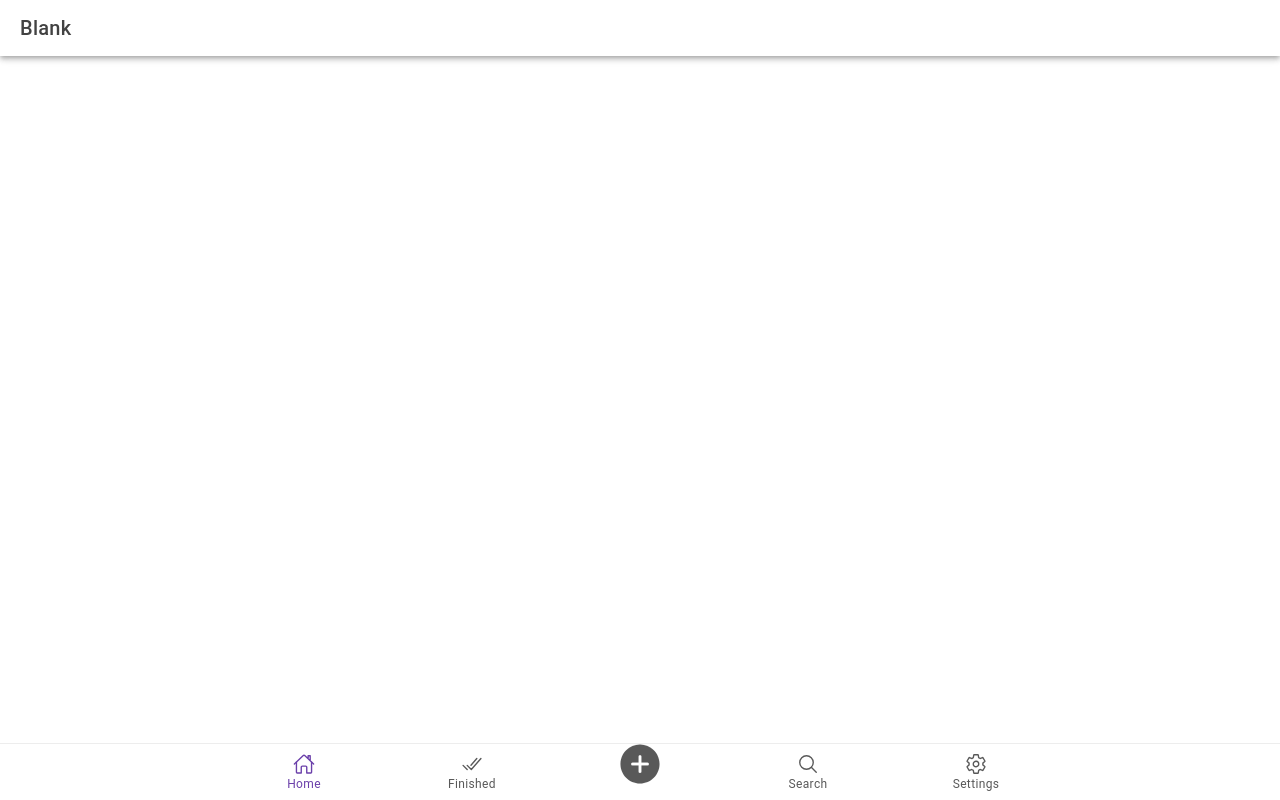
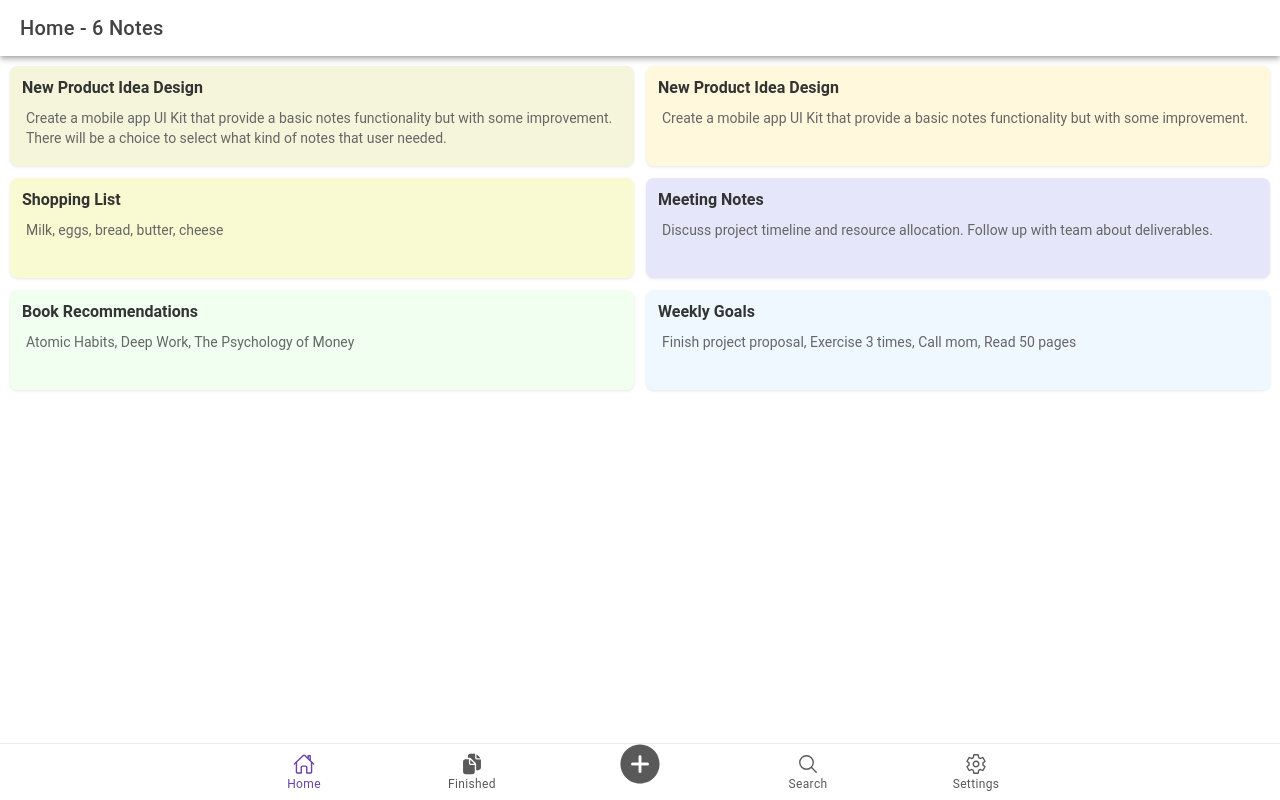
Before and after one commit to XuanDongVo/ionic-app, a React (Vite) app in the folder frontend/: page /home in a window 1280 px wide. Built offline with nearby package versions, Linux system fonts and the light colour scheme.

Commit message:
UI Home with fake data

```diff
--- a/frontend/src/App.tsx
+++ b/frontend/src/App.tsx
@@ -32,7 +32,7 @@ import './theme/variables.css';
 
 import { IonApp, IonRouterOutlet, IonTabs, IonTabBar, IonTabButton, IonIcon, IonLabel, setupIonicReact } from '@ionic/react';
 import { IonReactRouter } from '@ionic/react-router';
-import { homeOutline, checkmarkDoneOutline, searchOutline, settingsOutline, addCircle } from 'ionicons/icons';
+import { homeOutline, documents, searchOutline, settingsOutline, addCircle } from 'ionicons/icons';
 import { Route, Redirect } from 'react-router-dom';
 
 import Home from './pages/Home';
@@ -58,11 +58,10 @@ const App: React.FC = () => (
           </IonTabButton>
 
           <IonTabButton tab="finished" href="/finished">
-            <IonIcon icon={checkmarkDoneOutline} />
+            <IonIcon icon={documents} />
             <IonLabel>Finished</IonLabel>
           </IonTabButton>
 
-          {/* Nút tròn ở giữa */}
           <IonTabButton tab="add" onClick={() => alert('Add new note')}>
             <IonIcon icon={addCircle} style={{ fontSize: '48px', marginTop: '-16px' }} />
           </IonTabButton>
--- /dev/null
+++ b/frontend/src/components/NoteCard.tsx
@@ -0,0 +1,34 @@
+import React from 'react';
+import {
+  IonCard,
+  IonCardHeader,
+  IonCardTitle,
+  IonCardContent,
+  IonRippleEffect
+} from '@ionic/react';
+
+import { NoteCardProps } from '../types';
+
+const NoteCard: React.FC<NoteCardProps> = ({ note }) => (
+  <div className="note-wrapper">
+    <IonCard
+      className="note-card ion-activatable"
+      style={{
+        backgroundColor: note.color,
+        minHeight: '100px',
+        maxHeight: '300px',
+        overflow: 'hidden',
+      }}
+    >
+      <IonCardHeader>
+        <IonCardTitle className="note-title">{note.title}</IonCardTitle>
+      </IonCardHeader>
+      <IonCardContent className="note-content">
+        {note.content}
+      </IonCardContent>
+      <IonRippleEffect />
+    </IonCard>
+  </div>
+);
+
+export default NoteCard;
--- a/frontend/src/pages/Home.css
+++ b/frontend/src/pages/Home.css
@@ -0,0 +1,195 @@
+/* Empty state styles */
+.empty-state {
+  display: flex;
+  flex-direction: column;
+  align-items: center;
+  justify-content: center;
+  height: 100%;
+  text-align: center;
+}
+
+.empty-illustration {
+  max-width: 70%;
+}
+
+.empty-illustration img {
+  width: 100%;
+}
+
+.empty-title {
+  font-size: 24px;
+  font-weight: 600;
+  color: #333;
+}
+
+.empty-text {
+  color: #666;
+  line-height: 1.5;
+  margin: 0 0 1rem 0;
+}
+
+.arrow-down {
+  margin-top: 2rem;
+  animation: bounce 2s infinite;
+}
+
+.arrow-down img {
+  width: 30px;
+  opacity: 0.6;
+}
+
+.add-button {
+  position: relative;
+  overflow: visible !important;
+}
+
+.add-circle {
+  background-color: #6c4aa0;
+  width: 56px;
+  height: 56px;
+  border-radius: 50%;
+  display: flex;
+  align-items: center;
+  justify-content: center;
+  position: absolute;
+  bottom: 8px;
+  box-shadow: 0 4px 8px rgba(0, 0, 0, 0.2);
+}
+
+.add-circle ion-icon {
+  font-size: 24px;
+  color: white;
+}
+
+
+
+.notes-grid {
+  display: grid;
+  grid-template-columns: repeat(2, 1fr);
+  padding: 2px;
+  width: 100%;
+  grid-gap: 0.5rem ;
+  padding: 0.5rem;
+}
+
+.note-wrapper {
+  padding: 2px;
+}
+
+.note-card {
+  border-radius: 8px;
+  box-shadow: 0 1px 3px rgba(0, 0, 0, 0.1);
+  display: flex;
+  flex-direction: column;
+  height: 100%;
+  margin: 0;
+  position: relative;
+  overflow: hidden;
+}
+
+.note-title {
+  font-size: 16px;
+  font-weight: 600;
+  color: #333;
+  margin-bottom: 4px;
+}
+
+.note-content {
+  font-size: 14px;
+  color: #666;
+  overflow: hidden;
+  display: -webkit-box;
+  -webkit-line-clamp: 8;
+  -webkit-box-orient: vertical;
+  line-height: 1.4;
+}
+
+ion-card-header {
+  padding: 12px 12px 8px;
+}
+
+ion-card-content {
+  padding: 8px 12px 12px;
+}
+
+.note-card:active {
+  box-shadow: 0 1px 2px rgba(0, 0, 0, 0.08);
+  transform: scale(0.98);
+}
+
+.empty-state {
+  display: flex;
+  flex-direction: column;
+  align-items: center;
+  justify-content: center;
+  height: 100%;
+  padding: 2rem;
+  text-align: center;
+}
+
+.empty-illustration {
+  max-width: 70%;
+  margin: 2rem 0;
+}
+
+.empty-illustration img {
+  width: 100%;
+}
+
+.empty-title {
+  font-size: 24px;
+  font-weight: 600;
+  margin-bottom: 1rem;
+  color: #333;
+}
+
+.empty-text {
+  color: #666;
+  line-height: 1.5;
+  margin-bottom: 2rem;
+}
+
+.arrow-down {
+  margin-top: 2rem;
+  animation: bounce 2s infinite;
+}
+
+.arrow-down img {
+  width: 30px;
+  opacity: 0.6;
+}
+
+.add-button {
+  position: relative;
+  overflow: visible !important;
+}
+
+.add-circle {
+  background-color: #6c4aa0;
+  width: 56px;
+  height: 56px;
+  border-radius: 50%;
+  display: flex;
+  align-items: center;
+  justify-content: center;
+  position: absolute;
+  bottom: 8px;
+  box-shadow: 0 4px 8px rgba(0, 0, 0, 0.2);
+}
+
+.add-circle ion-icon {
+  font-size: 24px;
+  color: white;
+}
+
+@keyframes bounce {
+  0%, 20%, 50%, 80%, 100% {
+    transform: translateY(0);
+  }
+  40% {
+    transform: translateY(-20px);
+  }
+  60% {
+    transform: translateY(-10px);
+  }
+}
--- a/frontend/src/pages/Home.tsx
+++ b/frontend/src/pages/Home.tsx
@@ -1,21 +1,121 @@
-import { IonContent, IonHeader, IonPage, IonTitle, IonToolbar } from '@ionic/react';
+import React, { useState, useEffect } from 'react';
+import {
+  IonContent,
+  IonHeader,
+  IonPage,
+  IonTitle,
+  IonToolbar,
+  IonInfiniteScroll,
+  IonInfiniteScrollContent,
+} from '@ionic/react';
+import NoteCard from '../components/NoteCard';
 import './Home.css';
+import { Note } from '../types';
 
 const Home: React.FC = () => {
+  const [notes, setNotes] = useState<Note[]>([]);
+
+  useEffect(() => {
+    const demoNotes: Note[] = [
+      {
+        id: 1,
+        title: 'New Product Idea Design',
+        content:
+          'Create a mobile app UI Kit that provide a basic notes functionality but with some improvement. There will be a choice to select what kind of notes that user needed.',
+        color: '#F5F5DC',
+      },
+      {
+        id: 2,
+        title: 'New Product Idea Design',
+        content: 'Create a mobile app UI Kit that provide a basic notes functionality but with some improvement.',
+        color: '#FFF8DC',
+      },
+      {
+        id: 3,
+        title: 'Shopping List',
+        content: 'Milk, eggs, bread, butter, cheese',
+        color: '#FAFAD2',
+      },
+      {
+        id: 4,
+        title: 'Meeting Notes',
+        content: 'Discuss project timeline and resource allocation. Follow up with team about deliverables.',
+        color: '#E6E6FA',
+      },
+      {
+        id: 5,
+        title: 'Book Recommendations',
+        content: 'Atomic Habits, Deep Work, The Psychology of Money',
+        color: '#F0FFF0',
+      },
+      {
+        id: 6,
+        title: 'Weekly Goals',
+        content: 'Finish project proposal, Exercise 3 times, Call mom, Read 50 pages',
+        color: '#F0F8FF',
+      },
+    ];
+    setNotes(demoNotes);
+  }, []);
+
+  const generateItems = () => {
+    const newNotes: Note[] = [];
+    const startId = notes.length + 1;
+    for (let i = 0; i < 6; i++) {
+      newNotes.push({
+        id: startId + i,
+        title: `Note Title ${startId + i}`,
+        content: 'This is a sample note content. It can be quite long, so it should be truncated in the card view.',
+        color: ['#F5F5DC', '#FFF8DC', '#FAFAD2', '#E6E6FA', '#F0FFF0', '#F0F8FF'][Math.floor(Math.random() * 6)],
+      });
+    }
+    setNotes([...notes, ...newNotes]);
+  };
+
   return (
     <IonPage>
       <IonHeader>
         <IonToolbar>
-          <IonTitle>Blank</IonTitle>
+          <IonTitle>Home - {notes.length} Notes</IonTitle>
         </IonToolbar>
       </IonHeader>
+
       <IonContent fullscreen>
-        <IonHeader collapse="condense">
-          <IonToolbar>
-            <IonTitle size="large">Blank</IonTitle>
-          </IonToolbar>
-        </IonHeader>
-        {/* <ExploreContainer /> */}
+        {notes.length === 0 ? (
+          <div className="empty-state">
+            <div className="empty-illustration">
+              <img src="/assets/empty-state-illustration.svg" alt="Start journey illustration" />
+            </div>
+            <h1 className="empty-title">Start Your Journey</h1>
+            <p className="empty-text">
+              Every big step starts with a small step.
+              <br />
+              Note your first idea and start your journey!
+            </p>
+            <div className="arrow-down">
+              <img src="/assets/arrow-down.svg" alt="Arrow down" />
+            </div>
+          </div>
+        ) : (
+          <>
+            <div className="notes-grid">
+              {notes.map((note) => (
+                <NoteCard key={note.id} note={note} />
+              ))}
+            </div>
+
+            <div style={{ width: '100%', display: 'flex', justifyContent: 'center', alignItems: 'center' }}>
+              <IonInfiniteScroll
+                onIonInfinite={(event) => {
+                  generateItems();
+                  setTimeout(() => event.target.complete(), 2000);
+                }}
+              >
+                <IonInfiniteScrollContent loadingText="Loading..."></IonInfiniteScrollContent>
+              </IonInfiniteScroll>
+            </div>
+          </>
+        )}
       </IonContent>
     </IonPage>
   );
```
Also changed, not shown: frontend/src/types/index.ts (+11 -0 lines).
